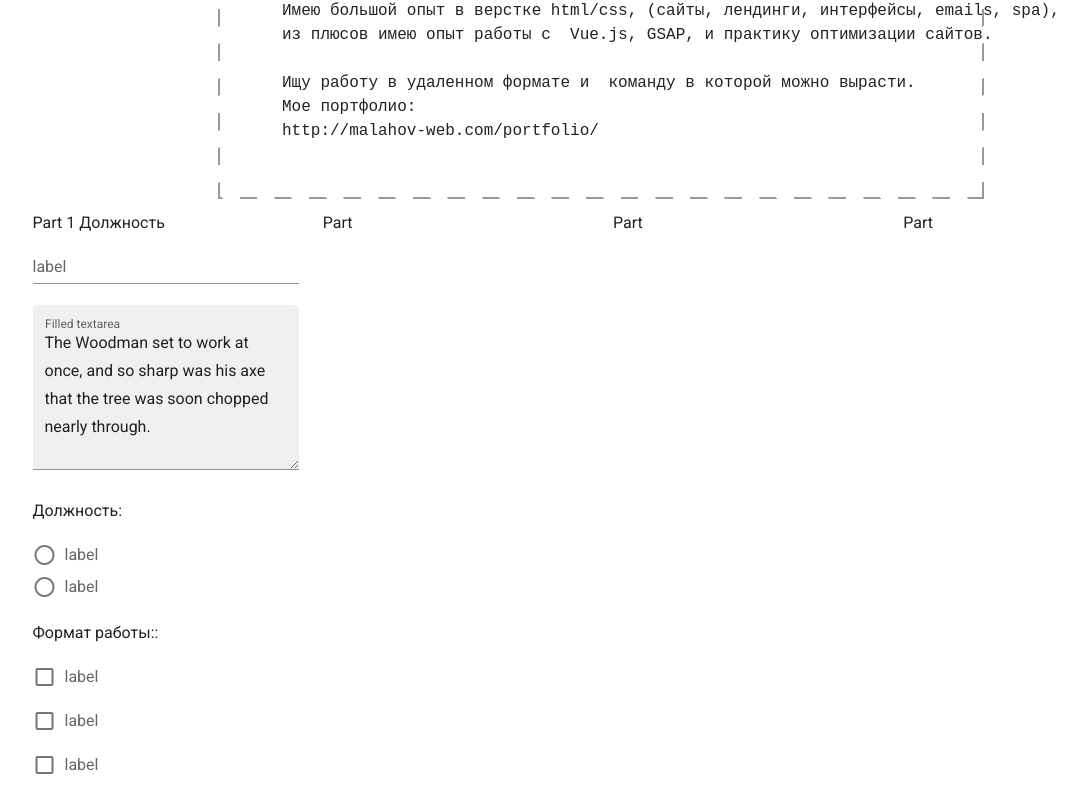
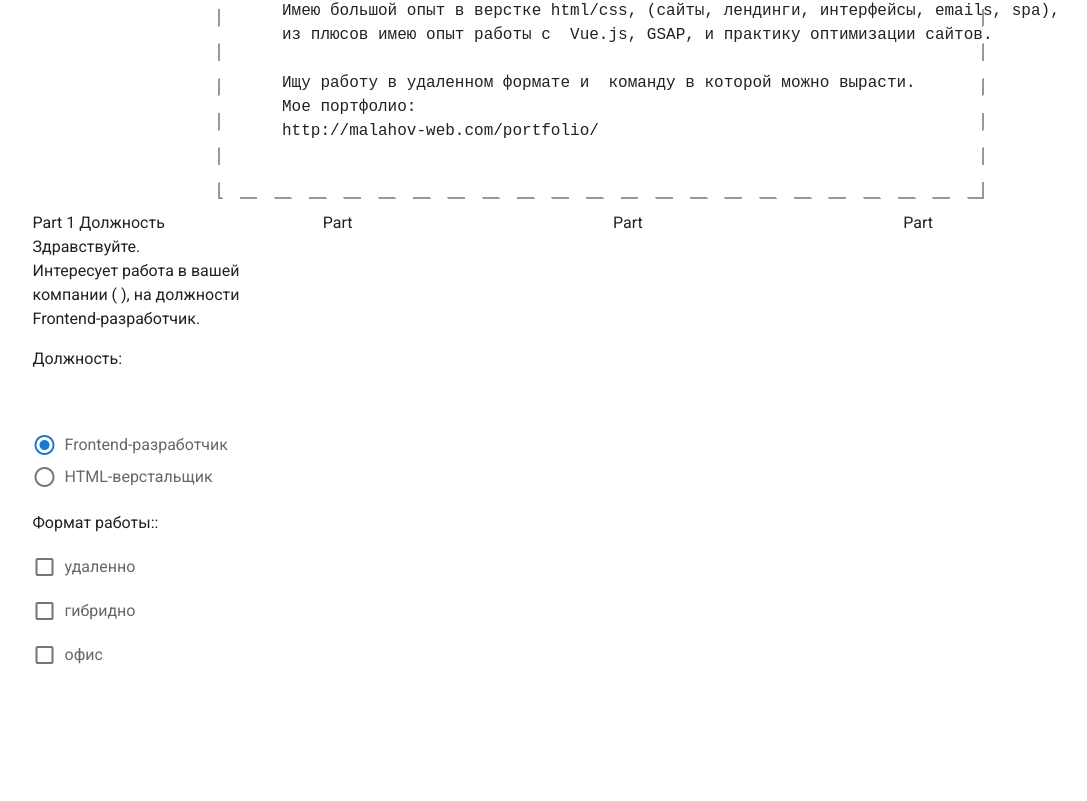
Before and after one commit to Malahov-web/Cover-Letters-Generator, a Vue app: page / in a window 1280 px wide. Shown: the part 405-1206 px from the top of the page, without its empty margins (39-1126 px from the left). After the commit the page ends 1096 px from the top, so only its background shows below. Built offline with nearby package versions, Linux system fonts and the light colour scheme.

Commit message:
4 Add: Introduction

```diff
--- /dev/null
+++ b/src/components/Introduction.vue
@@ -0,0 +1,188 @@
+<template>
+  <div class="generator__part part">
+    <div class="part__title">Part 1 Должность</div>
+    <div class="part__preview">
+      <div class="part__preview-inner">
+        <!-- <v-text-field label="label" name="name" textarea>
+          v-text-field
+        </v-text-field> -->
+
+        <!-- <v-textarea
+          filled
+          name="input-7-4"
+          label="Filled textarea"
+          __value="template"
+          __:value="template"
+          v-model="templateText"
+        ></v-textarea> -->
+        <!-- <p>
+          {{ templateText }}
+        </p> -->
+        <!-- <p>
+          {{ template }}
+        </p> -->
+        <p v-html="template"></p>
+      </div>
+    </div>
+    <div class="part__controls">
+      <div class="part__controls-item control">
+        <div class="control__title">Должность:</div>
+        <div class="control__field">
+          <v-radio-group v-model="value">
+            <!-- <v-radio label="Frontend-разработчик" value="frontend"
+              >Frontend-разработчик</v-radio
+            >
+
+            <v-radio label="HTML-верстальщик" value="html"
+              >HTML-верстальщик</v-radio
+            > -->
+          </v-radio-group>
+
+          <v-radio-group v-model="rankActive">
+            <v-radio
+              :label="rank"
+              :value="rank"
+              __value="rank"
+              v-for="rank in ranks"
+              :key="rank"
+            ></v-radio>
+          </v-radio-group>
+        </div>
+      </div>
+
+      <div class="part__controls-item control">
+        <div class="control__title">Формат работы::</div>
+        <div class="control__field">
+          <!-- <v-item-group>
+            <v-checkbox
+              label="label"
+              v-model="value"
+              value="value"
+              hide-details="auto"
+              >удаленно</v-checkbox
+            >
+            <v-checkbox
+              label="label"
+              v-model="value"
+              value="value"
+              hide-details="auto"
+              >гибридно или как-то еще проверяем длинну</v-checkbox
+            >
+            <v-checkbox
+              label="label"
+              v-model="value"
+              value="value"
+              hide-details="auto"
+              >офис</v-checkbox
+            >
+          </v-item-group> -->
+
+          <!-- <v-item-group> -->
+          <v-checkbox
+            :label="format.title"
+            :value="format.title"
+            hide-details="auto"
+            v-model="formatActive"
+            v-for="format in formats"
+            :key="format.name"
+          ></v-checkbox>
+
+          <!-- </v-item-group> -->
+        </div>
+      </div>
+    </div>
+  </div>
+</template>
+
+<script>
+export default {
+  name: "Introduction",
+
+  data() {
+    return {
+      templateText:
+        "Здравствуйте. Интересует работа в вашей компании (удаленно), на позиции Frontend-разработчика.",
+
+      TEMPranks: [
+        {
+          name: "frontend",
+          title: "Frontend-разработчик",
+        },
+        {
+          name: "html",
+          title: "HTML-верстальщик",
+        },
+      ],
+
+      ranks: ["Frontend-разработчик", "HTML-верстальщик"],
+
+      // rankActive: this.ranks[0], // -
+      //   rankActive: this.this.ranks[0], // -
+      //   rankActive: this["ranks"][0], //-
+      //   rankActive: "ranks"[0], //-
+      //   rankActive: "ranks[0]" // -,
+      // rankActive: "", // +
+      rankActive: "Frontend-разработчик",
+
+      formats: [
+        {
+          name: "remote",
+          title: "удаленно",
+        },
+        {
+          name: "hybrid",
+          title: "гибридно",
+        },
+        {
+          name: "office",
+          title: "офис",
+        },
+      ],
+
+      formatActive: [],
+    };
+  },
+
+  computed: {
+    template() {
+      //   return `Здравствуйте. Интересует работа в вашей компании ( ${this.formatActive} ), на должности ${this.rankActive}.`;
+      //
+      return `Здравствуйте. <br> Интересует работа в вашей компании (  ${this.renderFormatTemplate(
+        this.formatActive
+      )} ), на должности ${this.rankActive}.`;
+      //  this.data
+
+      //   return "Здравствуйте. \n Интересует работа в вашей компании ";
+      //   return "Здравствуйте. <br> Интересует работа в вашей компании ";
+    },
+  },
+
+  methods: {
+    renderFormatTemplate(formatArr) {
+      // let template = formatArr.reduce((previousValue, currentValue) => {
+      //     return currentValue
+      // });
+
+      let template = formatArr.reduce(
+        // (accumulator, currentValue, index, array) => {
+        (accumulator, currentValue, index) => {
+          // (accumulator, currentValue, array) => {
+          // (accumulator, currentValue) => {
+          //   return accumulator + currentValue;
+          //   return `${accumulator} ${currentValue},`;
+          //   return `${accumulator} ${currentValue},`;
+          return index == 0
+            ? `${accumulator} ${currentValue}`
+            : `${accumulator}, ${currentValue}`;
+        },
+        ""
+        // array[0] // -
+      );
+
+      return template;
+    },
+  },
+};
+</script>
+
+<style lang="scss" scoped></style>
--- a/src/views/HomeView.vue
+++ b/src/views/HomeView.vue
@@ -42,67 +42,7 @@ http://malahov-web.com/portfolio/
         <div class="generator">
           <v-row>
             <v-col lg="3">
-              <div class="generator__part part">
-                <div class="part__title">Part 1 Должность</div>
-                <div class="part__preview">
-                  <div class="part__preview-inner">
-                    <v-text-field label="label" name="name" textarea>
-                      v-text-field
-                    </v-text-field>
-
-                    <!-- <v-text-field label="label" name="name" textarea
-                  >http://localhost:8080/</v-text-field
-                > -->
-                    <v-textarea
-                      filled
-                      name="input-7-4"
-                      label="Filled textarea"
-                      value="The Woodman set to work at once, and so sharp was his axe that the tree was soon chopped nearly through."
-                    ></v-textarea>
-                  </div>
-                </div>
-                <div class="part__controls">
-                  <div class="part__controls-item control">
-                    <div class="control__title">Должность:</div>
-                    <div class="control__field">
-                      <v-radio-group v-model="value">
-                        <v-radio label="label" value="value">Frontend</v-radio>
-
-                        <v-radio label="label" value="CSS">HTML</v-radio>
-                      </v-radio-group>
-                    </div>
-                  </div>
-
-                  <div class="part__controls-item control">
-                    <div class="control__title">Формат работы::</div>
-                    <div class="control__field">
-                      <v-item-group>
-                        <v-checkbox
-                          label="label"
-                          v-model="value"
-                          value="value"
-                          hide-details="auto"
-                          >удаленно</v-checkbox
-                        >
-                        <v-checkbox
-                          label="label"
-                          v-model="value"
-                          value="value"
-                          hide-details="auto"
-                          >гибридно или как-то еще проверяем длинну</v-checkbox
-                        >
-                        <v-checkbox
-                          label="label"
-                          v-model="value"
-                          value="value"
-                          hide-details="auto"
-                          >офис</v-checkbox
-                        >
-                      </v-item-group>
-                    </div>
-                  </div>
-                </div>
-              </div>
+              <Introduction class="asd"> </Introduction>
             </v-col>
             <v-col lg="3">Part</v-col>
             <v-col lg="3">Part</v-col>
@@ -112,13 +52,19 @@ http://malahov-web.com/portfolio/
       </v-col>
     </div>
 
-    <div class="generator"></div>
+    <!-- <div class="generator"></div> -->
   </div>
 </template>
 
 <script>
+import Introduction from "@/components/Introduction.vue";
+
 export default {
   name: "HomeView",
+
+  components: {
+    Introduction,
+  },
 };
 </script>
 
```
